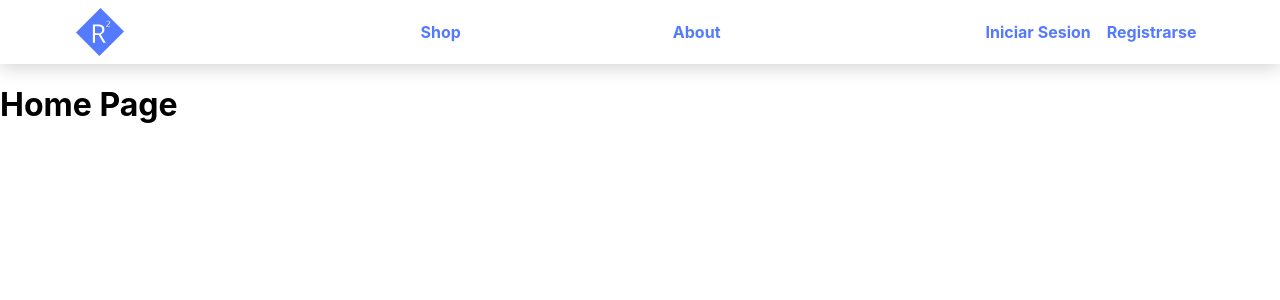
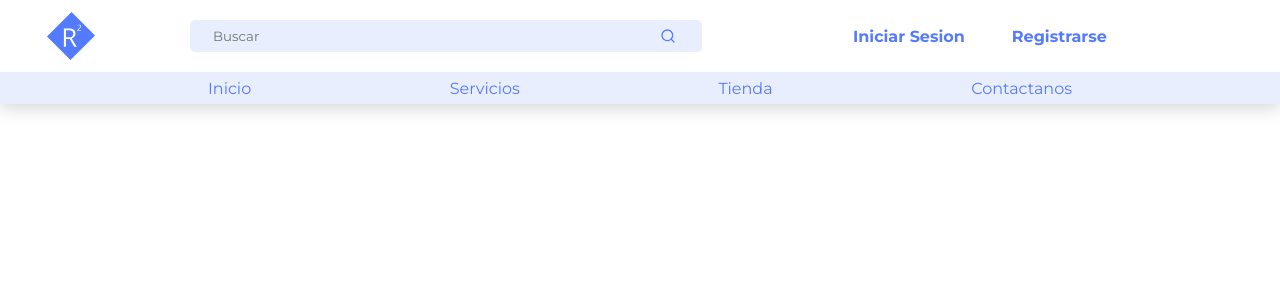
Before and after one commit to jrobertt0/e-commerce, a React (Create React App) app in the folder frontend/: page / in a window 1280 px wide. Shown: the top 300 px of the page. Built offline with nearby package versions, Linux system fonts and the light colour scheme.

Commit message:
- update: frontend/landing - added navbar

```diff
--- a/frontend/package.json
+++ b/frontend/package.json
@@ -3,7 +3,6 @@
   "version": "0.1.0",
   "private": true,
   "dependencies": {
-    "@material-ui/icons": "^4.11.2",
     "@testing-library/jest-dom": "^5.11.9",
     "@testing-library/react": "^11.2.3",
     "@testing-library/user-event": "^12.6.2",
@@ -13,6 +12,7 @@
     "node-sass": "^4.14.1",
     "react": "^17.0.1",
     "react-dom": "^17.0.1",
+    "react-icons": "^4.1.0",
     "react-router-dom": "^5.2.0",
     "react-scripts": "4.0.1",
     "web-vitals": "^0.2.4"
--- a/frontend/public/index.html
+++ b/frontend/public/index.html
@@ -1,20 +1,20 @@
 <!DOCTYPE html>
 <html lang="en">
+
 <head>
   <meta charset="utf-8" />
   <link rel="icon" href="%PUBLIC_URL%/favicon.ico" />
   <meta name="viewport" content="width=device-width, initial-scale=1" />
   <meta name="theme-color" content="#000000" />
-    <meta
-      name="description"
-      content="Web site created using create-react-app"
-    />
+  <meta name="description" content="Web site created using create-react-app" />
   <link rel="apple-touch-icon" href="%PUBLIC_URL%/logo192.png" />
   <!--
       manifest.json provides metadata used when your web app is installed on a
       user's mobile device or desktop. See https://developers.google.com/web/fundamentals/web-app-manifest/
     -->
   <link rel="manifest" href="%PUBLIC_URL%/manifest.json" />
+  <link rel="preconnect" href="https://fonts.gstatic.com">
+  <link href="https://fonts.googleapis.com/css2?family=Montserrat:wght@100;300;400;700&display=swap" rel="stylesheet">
   <!--
       Notice the use of %PUBLIC_URL% in the tags above.
       It will be replaced with the URL of the `public` folder during the build.
@@ -26,6 +26,7 @@
     -->
   <title>React App</title>
 </head>
+
 <body>
   <noscript>You need to enable JavaScript to run this app.</noscript>
   <div id="root"></div>
@@ -40,4 +41,5 @@
       To create a production bundle, use `npm run build` or `yarn build`.
     -->
 </body>
+
 </html>
--- a/frontend/src/App.js
+++ b/frontend/src/App.js
@@ -1,6 +1,4 @@
 import "./globalStyles/App.scss";
-import Nav from "./components/Nav/nav";
-import About from "./pages/about";
 import Shop from "./pages/Shop/shop";
 import { BrowserRouter as Router, Switch, Route } from "react-router-dom";
 
@@ -8,21 +6,12 @@ function App() {
 	return (
 		<Router>
 			<div className="main">
-				<Nav></Nav>
 				<Switch>
-					<Route path="/" exact component={Home}></Route>
-					<Route path="/about" component={About}></Route>
-					<Route path="/shop" component={Shop}></Route>
+					<Route path="/" exact component={Shop}></Route>
 				</Switch>
 			</div>
 		</Router>
 	);
 }
 
-const Home = () => (
-	<div>
-		<h1>Home Page</h1>
-	</div>
-);
-
 export default App;
--- a/frontend/src/components/Avatar/avatar.scss
+++ b/frontend/src/components/Avatar/avatar.scss
@@ -1,4 +1,8 @@
 @import "../../globalStyles/_variables";
+
+* {
+    font-family: 'Montserrat', sans-serif;
+}
 
 .avatar-form {
     border-radius: 100%;
--- /dev/null
+++ b/frontend/src/components/Nav/menuItems.js
@@ -0,0 +1,37 @@
+export const MenuItems = [
+    {
+        title: 'Inicio',
+        url: '#',
+        cName: ''
+    },
+    {
+        title: 'Servicios',
+        url: '#',
+        cName: ''
+    },
+    {
+        title: 'Tienda',
+        url: '#',
+        cName: ''
+    },
+    {
+        title: 'Contactanos',
+        url: '#',
+        cName: ''
+    },
+    {
+        title: 'Iniciar Sesíon',
+        url: '#',
+        cName: 'login'
+    },
+    {
+        title: 'Registrarse',
+        url: '#',
+        cName: 'login'
+    },
+    {
+        title: 'Cuenta',
+        url: '#',
+        cName: 'account'
+    }
+]
--- a/frontend/src/components/Nav/nav.js
+++ b/frontend/src/components/Nav/nav.js
@@ -4,33 +4,67 @@ import Avatar from "../Avatar/avatar";
 import { Link } from "react-router-dom";
 import { ReactComponent as Logo } from "../../assets/img/Logo.svg";
 import { useState } from "react";
+import SearchBbar from "./searchbar";
+import { FiShoppingCart, FiMenu } from "react-icons/fi";
+import { IoMdClose } from "react-icons/io";
+
+import { MenuItems } from "./menuItems";
 
 function Nav() {
 	const [loggedIn, setLoggedIn] = useState(false);
+	const [openMenu, setOpenMenu] = useState(false);
+
 	return (
 		<nav>
+			<section className="upper-nav">
 				<Logo></Logo>
-			<ul className="nav-links">
-				<li>
-					<Link to="/shop">Shop</Link>
-				</li>
-				<li>
-					<Link to="/about">About</Link>
-				</li>
-			</ul>
+				<SearchBbar></SearchBbar>
 				{loggedIn ? (
-				<div className="account-container">
+					<div className="login-container">
 						<Link>
 							<Avatar></Avatar>
 						</Link>
-					<Link>Cuenta</Link>
+						<Link>
+							<FiShoppingCart></FiShoppingCart>
+						</Link>
 					</div>
 				) : (
-				<div className="login-container">
-					<Link>Iniciar Sesion</Link>
-					<Link>Registrarse</Link>
-				</div>
+					<ul className="login-container">
+						<li>
+							<Link to="/login">Iniciar Sesion</Link>
+						</li>
+						<li>
+							<Link to="/register">Registrarse</Link>
+						</li>
+					</ul>
 				)}
+				<i onClick={() => setOpenMenu((val) => (val = !val))}>
+					{openMenu ? (
+						<IoMdClose className="menu"></IoMdClose>
+					) : (
+						<FiMenu className="menu"></FiMenu>
+					)}
+				</i>
+			</section>
+			<section className={openMenu ? "down-nav active" : "down-nav"}>
+				<ul className="nav-links">
+					{MenuItems.map((item, index) => (
+						<li
+							key={index}
+							className={
+								(item.cName === "account" && !loggedIn) ||
+								(item.cName === "login" && loggedIn) ||
+								(["login", "account"].includes(item.cName) &&
+									!openMenu)
+									? "hidden"
+									: ""
+							}
+						>
+							<Link to={item.url}>{item.title}</Link>
+						</li>
+					))}
+				</ul>
+			</section>
 		</nav>
 	);
 }
--- a/frontend/src/components/Nav/nav.scss
+++ b/frontend/src/components/Nav/nav.scss
@@ -1,33 +1,59 @@
 @import "../../globalStyles/_variables";
 
 @mixin no-link-style {
-	a {
-		text-decoration: none;
-		color: $primaryColor;
-		font-weight: 700;
+	li {
+		padding: 0.4rem 1rem;
+		a {
+			text-decoration: none;
+			color: $primaryColor;
+		}
 	}
 
-	a:hover {
-		color: $primaryColorDark;
+	li:hover {
+		background-color: $primaryColorLight;
+		transition: all 0.2s ease-out;
+		a {
+			color: white;
+		}
 	}
 }
 
 nav {
+	max-height: 6.5rem;
+	background-color: white;
+	box-shadow: 0px 4px 17px 0px rgba(0, 0, 0, 0.17);
+}
+
+.menu {
+	color: $primaryColor;
+	font-size: 1.4rem;
+	transition: all 0.6s ease-in-out;
+	display: none;
+}
+
+.upper-nav {
 	display: flex;
 	justify-content: space-around;
 	align-items: center;
-	min-height: 8vh;
-	background-color: white;
-	box-shadow: 0px 4px 17px 0px rgba(0, 0, 0, 0.17);
+	min-height: 4.5rem;
+}
+
+.down-nav {
+	display: flex;
+	background-color: $primaryColorExtraLight;
+	max-height: 2rem;
+	justify-content: space-around;
+	align-items: center;
 
 	.nav-links {
-		width: 40%;
+		@include no-link-style();
+		padding: 0;
+		width: 70%;
 		display: flex;
-		justify-content: space-around;
-		align-items: center;
+		justify-content: space-between;
 		list-style: none;
-
-		@include no-link-style();
+		font-weight: 400;
+		list-style: none;
 	}
 }
 
@@ -44,13 +70,104 @@ svg {
 	@include no-link-style();
 
 	a {
-		margin: 0 8px;
+		margin: 0 10px;
 	}
 }
 
 .login-container {
+	display: flex;
+	justify-content: center;
+	align-items: center;
+	list-style: none;
+
 	@include no-link-style();
+	a:first-child {
+		margin-right: 15px;
+	}
 	a {
-		margin: 0 8px;
+		font-weight: 700;
 	}
 }
+
+.search-bar {
+	border: none;
+	padding: 0.5rem;
+	background-color: transparent;
+	min-width: 80%;
+}
+
+.hidden {
+	display: none;
+}
+
+.search-container {
+	display: flex;
+	align-items: center;
+	justify-content: space-around;
+	background-color: $primaryColorExtraLight;
+	border-radius: 5px;
+	min-width: 40%;
+
+	svg {
+		margin-right: 0.7rem;
+		color: $primaryColor;
+	}
+}
+
+@media screen and (max-width: 768px) {
+	.account-container {
+		display: none;
+	}
+	.login-container {
+		display: none;
+	}
+
+	.shown {
+		display: none;
+	}
+
+	nav {
+		max-height: 20rem;
+	}
+
+	.menu {
+		display: block;
+	}
+
+	.down-nav {
+		background-color: $primaryColorExtraLight;
+		min-height: 15.5rem;
+		align-items: center;
+		position: absolute;
+		opacity: 1;
+		left: -100%;
+		width: 100%;
+		transition: all 0.5s ease-in-out;
+
+		.nav-links {
+			@include no-link-style();
+			text-align: center;
+			width: 50%;
+			display: table;
+			vertical-align: middle;
+
+			li {
+				padding: 0.5rem;
+			}
+
+			a {
+				font-size: 10pt;
+			}
+		}
+	}
+
+	.down-nav.active {
+		left: 0;
+		min-width: 100%;
+		transition: all 0.5s ease-in-out;
+	}
+
+	.search-container {
+		width: 20%;
+	}
+}
--- /dev/null
+++ b/frontend/src/components/Nav/searchbar.js
@@ -0,0 +1,19 @@
+import "./nav.scss";
+import { FiSearch } from "react-icons/fi";
+
+function SearchBbar({ keyword, setKeyword }) {
+	return (
+		<div className="search-container">
+			<input
+				className="search-bar"
+				key="random1"
+				value={keyword}
+				placeholder={"Buscar"}
+				onChange={(e) => setKeyword(e.target.value)}
+			/>
+			<FiSearch></FiSearch>
+		</div>
+	);
+}
+
+export default SearchBbar;
--- a/frontend/src/globalStyles/_variables.scss
+++ b/frontend/src/globalStyles/_variables.scss
@@ -1,5 +1,6 @@
 $primaryColor: #547aff;
 $primaryColorLight: #90a9ff;
+$primaryColorExtraLight: #e9eeff;
 $primaryColorDark: #004fcb;
 
 $secondaryColor: #ffa726;
--- a/frontend/src/pages/Shop/shop.js
+++ b/frontend/src/pages/Shop/shop.js
@@ -1,8 +1,17 @@
+import Nav from "../../components/Nav/nav";
+import About from "../../pages/about";
+import { BrowserRouter as Router, Switch, Route } from "react-router-dom";
+
 function Shop(){
     return (
-        <div>
-            <h1>Shop Page</h1>
-        </div>
+        <Router>
+			<div className="main">
+				<Switch>
+					<Nav></Nav>
+					<Route path="/about" component={About}></Route>
+				</Switch>
+			</div>
+		</Router>
     )
 }
 
```
Also changed, not shown: 2 other files (tests, documents, lock files or other folders). Lines whose indentation alone changed are shown as unchanged.
